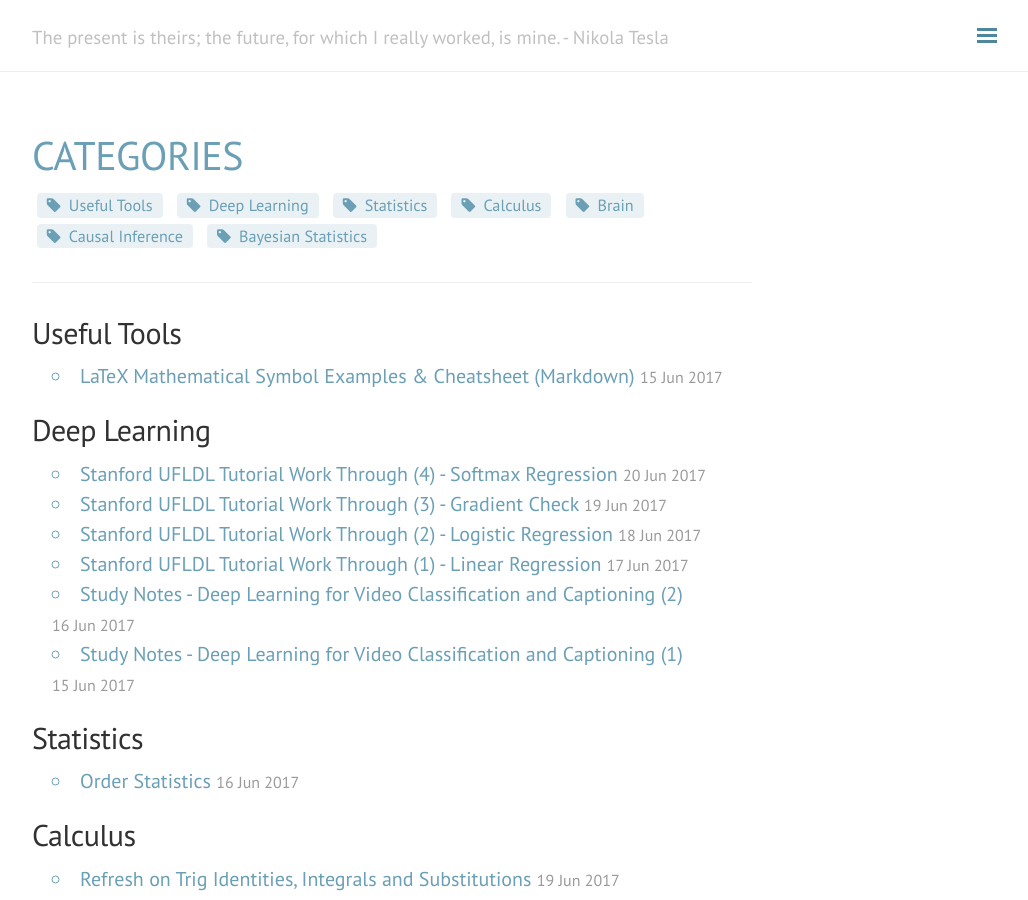
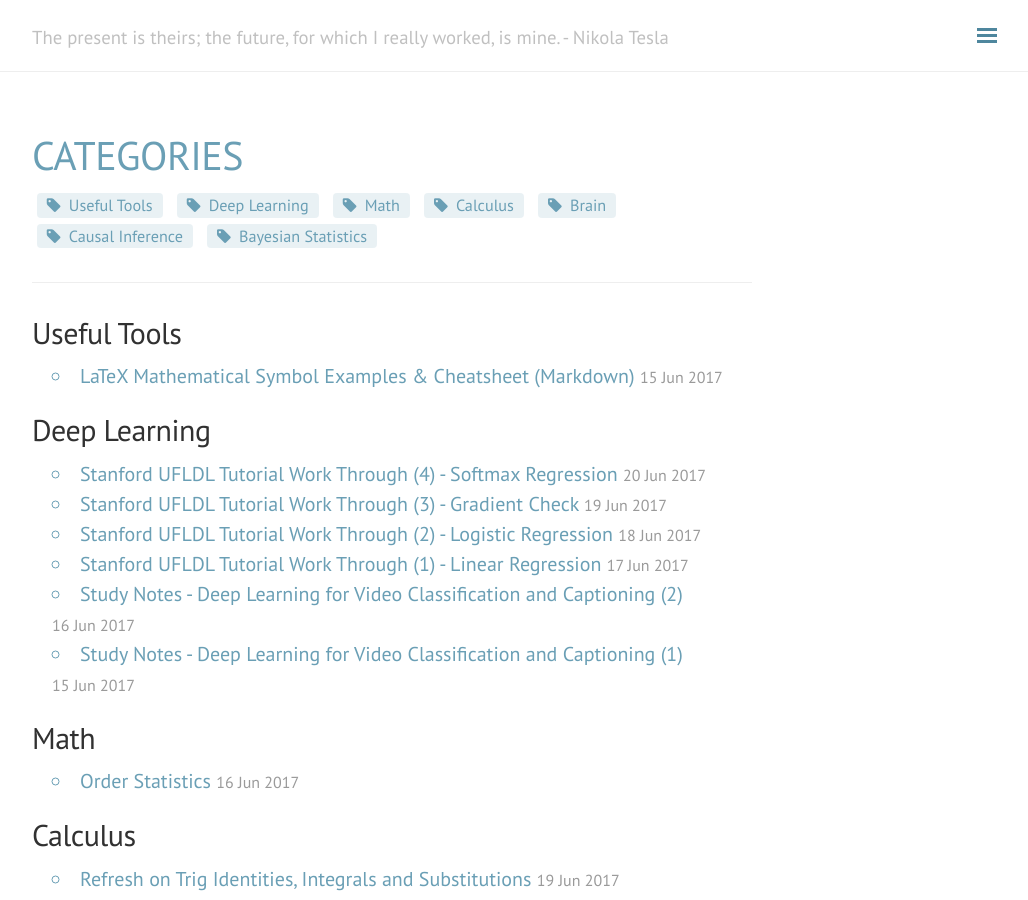
Before and after one commit to andylikescodes/andylikescodes.github.io, a Jekyll site: the page built from index.html, in a window 1280 px wide and 900 px high. Shown: the whole window, without its empty margins (248-1276 px from the left). Built offline with Jekyll 4.4.1, drawn with Linux system fonts in a browser that asks for light colours; nearby versions of some CDN libraries; comment, search, counter and statistics services are not loaded.

Commit message:
_posts/2017-06-16-Order-Statistics.md updated from https://stackedit.io/

```diff
--- a/_posts/2017-06-16-Order-Statistics.md
+++ b/_posts/2017-06-16-Order-Statistics.md
@@ -2,7 +2,7 @@
 layout: post
 title: Order Statistics
 tag: [Statistics, Math]
-category: Statistics
+category: Math
 ---
 
 Order statistic is interesting because it is a little bit different from the often seen probability distributions. The nature of the order statistics allows us to design sampling methods that save us money and time. In certain experiments when there are strict constrains on measurements of samples or the number of samples we can take, order statistic can sometimes help us identify the best model using limited information.
```
Also changed, not shown: other parts of _posts/2017-06-16-Order-Statistics.md (+3 -0 lines).
